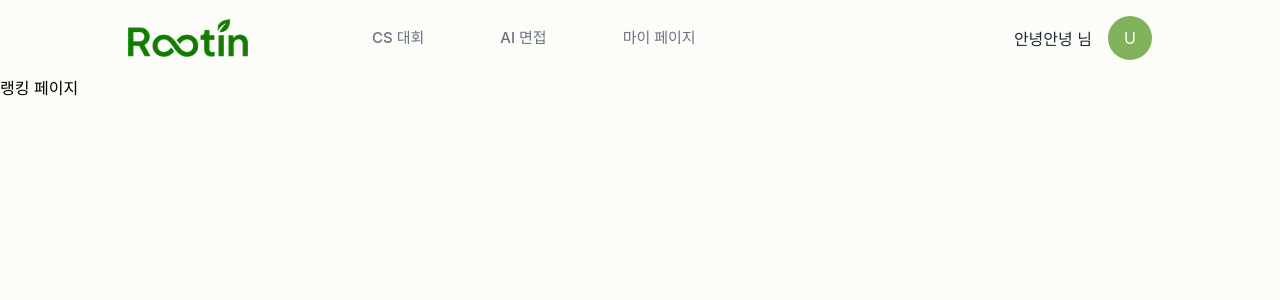
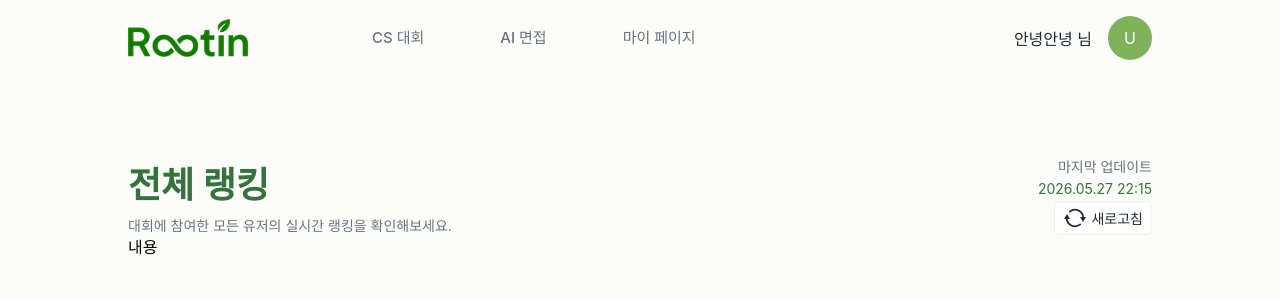
Before and after one commit to Rootin-lion/rootin-fe, a Next.js app: page /ranking in a window 1280 px wide. Shown: the top 300 px of the page. Built offline with nearby package versions, Linux system fonts and the light colour scheme; a web font is replaced by a local one.

Commit message:
feat: 랭킹 페이지 구성 및 섹션 컴포넌트들 태그 정리

```diff
--- a/src/app/(service)/ranking/page.tsx
+++ b/src/app/(service)/ranking/page.tsx
@@ -1,3 +1,11 @@
+import RankingContentSection from "@/components/ranking/RankingContentSection";
+import RankingTitleSection from "@/components/ranking/RankingTitleSection";
+
 export default function RankingPage() {
-  return <div>랭킹 페이지</div>;
+  return (
+    <div className="mx-auto w-full max-w-5xl">
+      <RankingTitleSection />
+      <RankingContentSection />
+    </div>
+  );
 }
--- a/src/components/contests/SectionTitle.tsx
+++ b/src/components/contests/SectionTitle.tsx
@@ -10,7 +10,7 @@ export default function SectionTitle({
   return (
     <div className="flex justify-between">
       <div>
-        <p className="text-text text-[20px] font-bold">{title}</p>
+        <h1 className="text-text text-[20px] font-bold">{title}</h1>
         <p className="text-sub-text text-[12px] font-medium">{content}</p>
       </div>
       {isRanking && (
--- a/src/components/contests/result/DetailWrapper.tsx
+++ b/src/components/contests/result/DetailWrapper.tsx
@@ -3,5 +3,5 @@ export default function DetailWrapper({
 }: {
   children: React.ReactNode;
 }) {
-  return <div className="w-full rounded-lg bg-white">{children}</div>;
+  return <section className="w-full rounded-lg bg-white">{children}</section>;
 }
--- a/src/components/contests/result/RankSection.tsx
+++ b/src/components/contests/result/RankSection.tsx
@@ -6,7 +6,7 @@ import Image from "next/image";
 
 export default function RankSection() {
   return (
-    <div className="mt-8 w-full">
+    <section className="mt-8 w-full">
       <SectionTitle>내 순위</SectionTitle>
       <div className="flex items-end justify-between">
         <SelectedNumber>13위</SelectedNumber>
@@ -14,6 +14,6 @@ export default function RankSection() {
           <Image src={UpIcon} alt="up" className="h-1.5 w-1.5" />5
         </div>
       </div>
-    </div>
+    </section>
   );
 }
--- a/src/components/contests/result/ScoreSection.tsx
+++ b/src/components/contests/result/ScoreSection.tsx
@@ -11,7 +11,7 @@ const ResultStatsItem = ({ children }: { children: React.ReactNode }) => {
 
 export default function ScoreSection() {
   return (
-    <div className="mt-5">
+    <section className="mt-5">
       <SectionTitle>내 점수</SectionTitle>
       <p className="text-[14px] font-semibold text-black">
         <SelectedNumber>70점</SelectedNumber> {""}/ 100점
@@ -26,6 +26,6 @@ export default function ScoreSection() {
           <ResultStatsItem>10 : 13</ResultStatsItem>
         </ResultStats>
       </div>
-    </div>
+    </section>
   );
 }
--- a/src/components/login/LeftSection.tsx
+++ b/src/components/login/LeftSection.tsx
@@ -3,7 +3,7 @@ import LoginImg from "../../assets/hero.png";
 
 export default function LeftSection() {
   return (
-    <div className="flex flex-1 flex-col items-end justify-center bg-[#EEF3E7]">
+    <section className="flex flex-1 flex-col items-end justify-center bg-[#EEF3E7]">
       <div className="mr-26 flex flex-col items-center justify-center">
         <div className="w-132.5 text-left text-[40px] font-bold whitespace-pre-wrap">
           CS 실력 성장의 시작, {"\n"}
@@ -18,6 +18,6 @@ export default function LeftSection() {
           loading="eager"
         />
       </div>
-    </div>
+    </section>
   );
 }
--- a/src/components/login/RightSection.tsx
+++ b/src/components/login/RightSection.tsx
@@ -12,7 +12,7 @@ const ButtonText = ({ text }: { text: string }) => {
 
 const KakaoButton = ({ onClick }: { onClick: () => void }) => {
   return (
-    <div
+    <section
       className="flex cursor-pointer items-center gap-20 rounded-xl bg-[#FEE500] px-6 py-4"
       onClick={onClick}
     >
@@ -24,7 +24,7 @@ const KakaoButton = ({ onClick }: { onClick: () => void }) => {
         loading="eager"
       />
       <ButtonText text="카카오 계정으로 시작하기" />
-    </div>
+    </section>
   );
 };
 
--- /dev/null
+++ b/src/components/ranking/RankingContentSection.tsx
@@ -0,0 +1,3 @@
+export default function RankingContentSection() {
+  return <div>내용</div>;
+}
--- a/src/components/ranking/RankingTitleSection.tsx
+++ b/src/components/ranking/RankingTitleSection.tsx
@@ -1 +1,31 @@
-export default function
+import RefreshIcon from "../../assets/ranking/refresh.svg";
+
+const RefreshButton = () => {
+  return (
+    <button
+      type="button"
+      className="text-body-3 text-text flex cursor-pointer flex-row items-center gap-1 rounded-[5px] border border-[#F0F0F0] bg-white px-2 py-1"
+    >
+      <RefreshIcon />
+      새로고침
+    </button>
+  );
+};
+
+export default function RankingTitleSection() {
+  return (
+    <div className="mt-20 flex flex-row justify-between">
+      <div className="flex flex-col justify-between">
+        <h1 className="text-title-2 text-primary-900">전체 랭킹</h1>
+        <p className="text-body-3 text-sub-text">
+          대회에 참여한 모든 유저의 실시간 랭킹을 확인해보세요.
+        </p>
+      </div>
+      <div className="flex flex-col items-end gap-1">
+        <p className="text-body-3 text-sub-text">마지막 업데이트</p>
+        <p className="text-body-3 text-primary-900">2026.05.27 22:15</p>
+        <RefreshButton />
+      </div>
+    </div>
+  );
+}
--- a/src/components/shared/BoxWrapper.tsx
+++ b/src/components/shared/BoxWrapper.tsx
@@ -4,6 +4,8 @@ export default function BoxWrapper({
   children: React.ReactNode;
 }) {
   return (
-    <div className="rounded-lg border border-primary-100 p-6">{children}</div>
+    <section className="border-primary-100 rounded-lg border p-6">
+      {children}
+    </section>
   );
 }
--- a/src/components/shared/Header.tsx
+++ b/src/components/shared/Header.tsx
@@ -18,7 +18,7 @@ const NavItem = ({ content, to }: { content: string; to: string }) => {
 
 export default function Header() {
   return (
-    <div className="bg-bg-ivory flex w-full items-center justify-center">
+    <header className="bg-bg-ivory flex w-full items-center justify-center">
       <div className="flex w-full max-w-5xl items-center justify-between py-4">
         <div className="flex gap-31">
           <Link href="/">
@@ -44,6 +44,6 @@ export default function Header() {
           </div>
         </div>
       </div>
-    </div>
+    </header>
   );
 }
```
Also changed, not shown: src/assets/ranking/refresh.svg (added).
